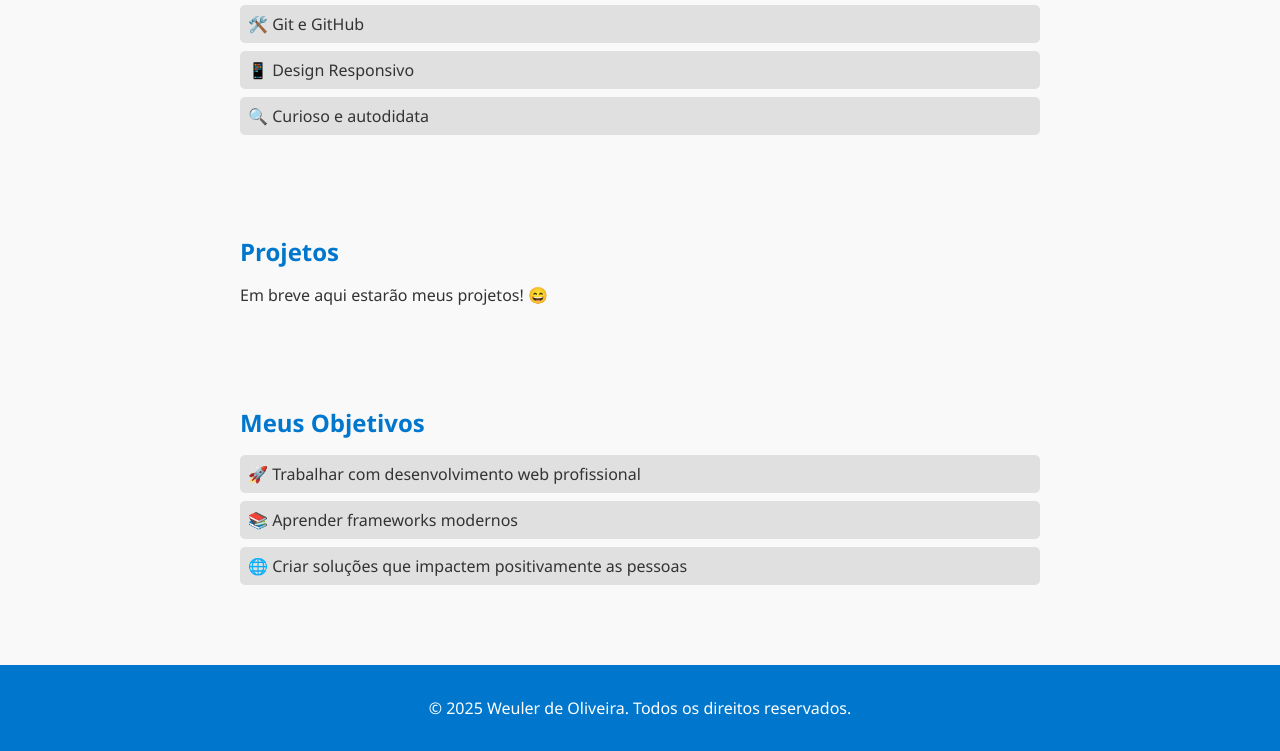
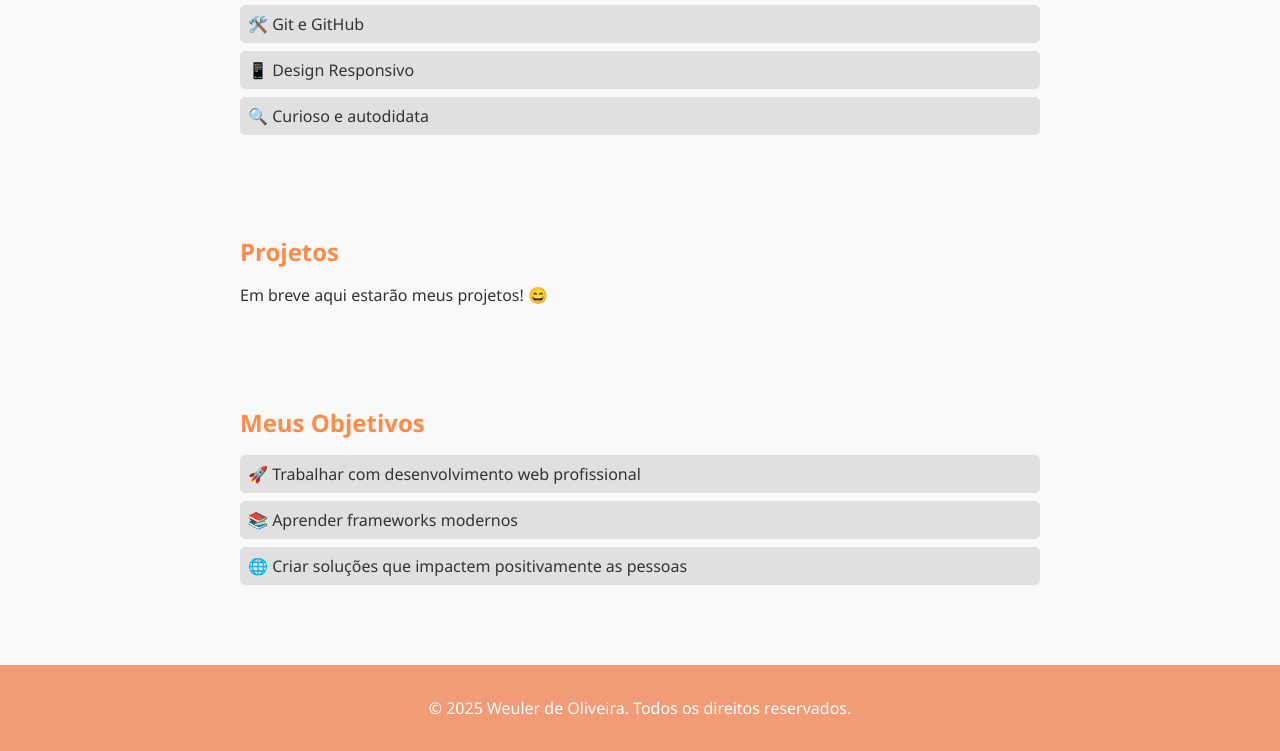
Before and after one commit to Weuler007/objetivos.html, a plain HTML site: page index.html in a window 1280 px wide. Shown: the part 752-1503 px from the top of the page. Drawn offline with Linux system fonts and the light colour scheme.

Commit message:
mudei de cor h2 e header

```diff
--- a/style.css
+++ b/style.css
@@ -7,7 +7,7 @@ body {
 }
 
 header {
-  background: #0077cc;
+  background: #f19c76;
   color: white;
   text-align: center;
   padding: 2rem;
@@ -35,7 +35,7 @@ section {
 }
 
 h2 {
-  color: #0077cc;
+  color: #ff8b49;
   margin-bottom: 1rem;
 }
 
@@ -54,7 +54,7 @@ ul li {
 footer {
   text-align: center;
   padding: 1rem;
-  background: #0077cc;
+  background: #f19c76;
   color: white;
   margin-top: 2rem;
 }
```
